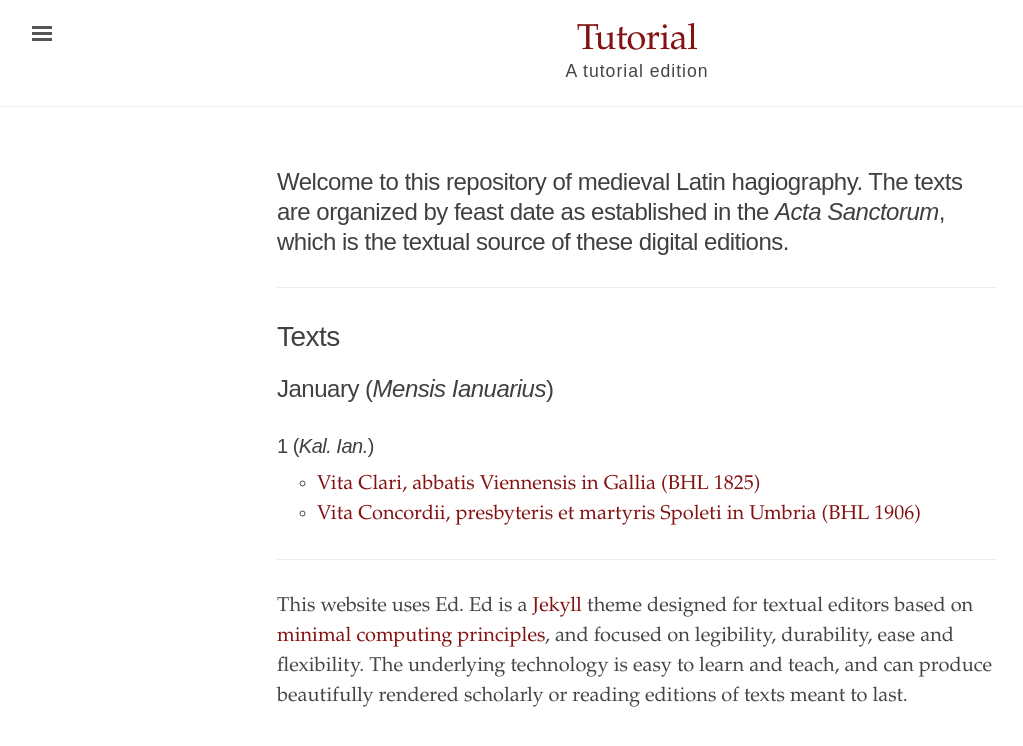
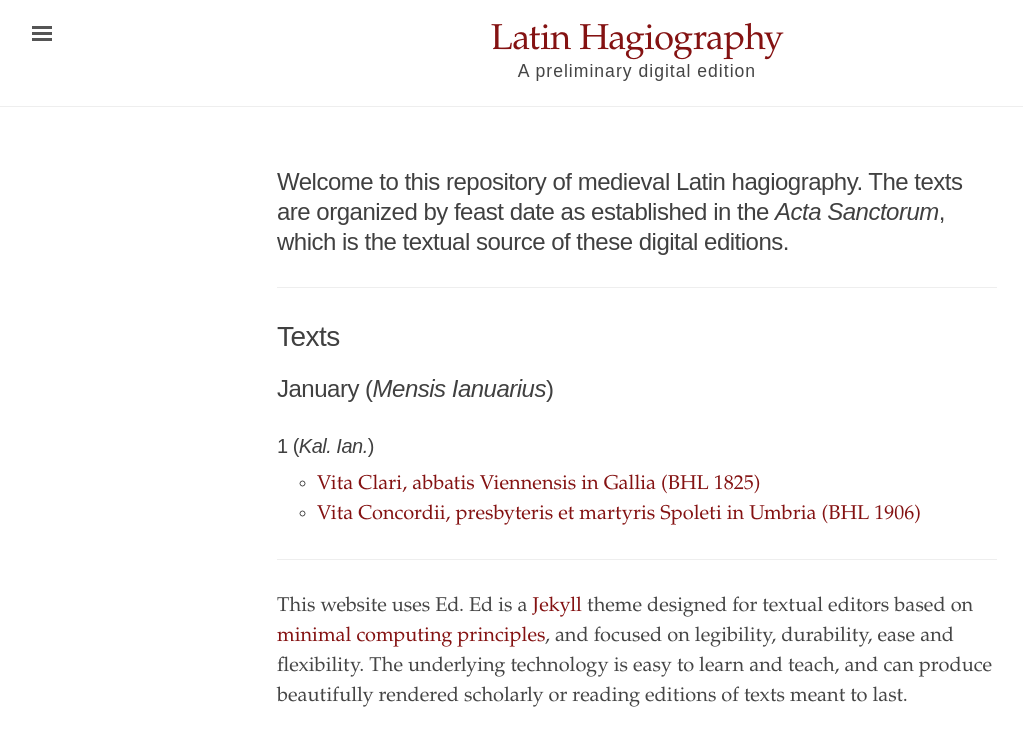
Before and after one commit to cjkoepke1/latin-hagiography, a Jekyll site: the page built from index.md, in a window 1280 px wide. Shown: the top 746 px of the page, without its empty margins (3-1026 px from the left). Built offline with Jekyll 4.4.1, drawn with Linux system fonts in a browser that asks for light colours.

Commit message:
update title, tagline and name

```diff
--- a/_config.yml
+++ b/_config.yml
@@ -1,17 +1,17 @@
 # Built with Jekyll 3.6.0
 
 # Setup
-title:               'Tutorial'
-tagline:             'A tutorial edition'
-description:         'Tutorial uses the theme Ed designed for textual editors based on minimal computing principles, and focused on legibility and flexibility.'
+title:               'Latin Hagiography'
+tagline:             'A preliminary digital edition'
+description:         'Latin Hagiography uses the theme Ed which is designed for textual editors based on minimal computing principles, and focused on legibility and flexibility.'
 url:                 'http://minicomp.github.io'
-baseurl:             '/tutorial'
+baseurl:             '/latin-hagiography'
 
 # About/contact
 author:
-  name:              Alex Gil
-  url:               https://twitter.com/elotroalex
-  email:             colibri.alex@gmail.com
+  name:              Carson Koepke
+  url:
+  email:
 
 # Color scheme. Options: red, orange, magenta, cyan, blue, brown
 color-scheme:
```
